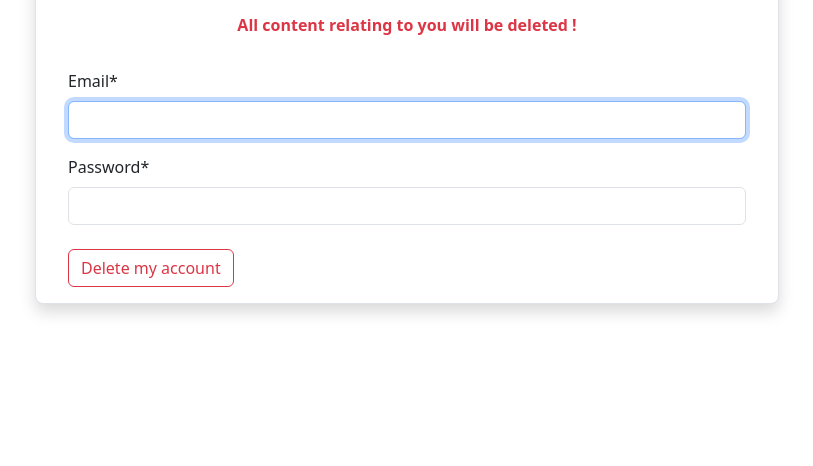
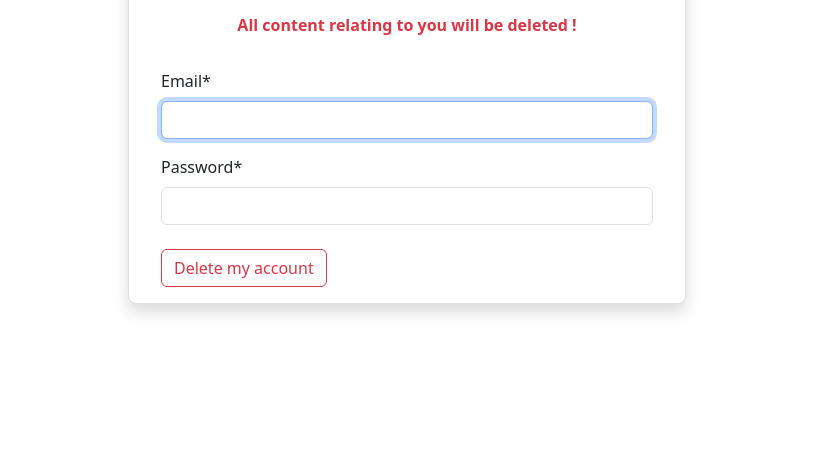
Before and after one commit to johntsinger/verbs-training, a Django app: page /account/delete/ in a window 1280 px wide. Shown: the part 334-800 px from the top of the page, without its empty margins (233-1046 px from the left). Run offline with Django 5.2, Linux system fonts and the light colour scheme; the visitor is signed in with stand-in values (Sample User, id 1); parts of the project's set-up code (start-up, migrations or seed data) failed here and were passed over; some libraries are stand-ins or nearby versions.

Commit message:
update return button

```diff
--- a/training/authentication/templates/authentication/change.html
+++ b/training/authentication/templates/authentication/change.html
@@ -3,8 +3,10 @@
 {% load crispy_forms_tags %}
 
 {% block content %}
+<div class="col-md-10 col-lg-8 mx-auto">
     {% include 'includes/buttons/return.html' %}
-    <div class="bg-white rounded-3 shadow border px-3 my-4 col-md-10 col-lg-8 mx-auto">
+</div>
+<div class="bg-white rounded-3 shadow border px-3 my-4 col-md-8 col-lg-6 mx-auto">
     <form method="post" class="p-3">
         {% csrf_token %}
         {{ form|crispy }}
--- a/training/authentication/templates/authentication/delete.html
+++ b/training/authentication/templates/authentication/delete.html
@@ -3,8 +3,10 @@
 {% load crispy_forms_tags %}
 
 {% block content %}
+<div class="col-md-10 col-lg-8 mx-auto">
     {% include 'includes/buttons/return.html' %}
-    <div class="bg-white rounded-3 shadow border px-3 my-4 col-md-10 col-lg-8 mx-auto">
+</div>
+<div class="bg-white rounded-3 shadow border px-3 my-4 col-md-8 col-lg-6 mx-auto">
     <div class="text-center pt-4">
         <p>Are you sure you want to delete your whole account ?</p>
         <p><strong class="text-danger">You will lose everything !</strong></p>
--- a/training/authentication/templates/authentication/login.html
+++ b/training/authentication/templates/authentication/login.html
@@ -6,7 +6,9 @@
 
 {% block content %}
 <div class="mt-4">
+    <div class="col-md-10 col-lg-8 mx-auto">
         {% include 'includes/buttons/return.html' %}
+    </div>
     <div class="bg-white card shadow rounded-3 border my-4 mx-auto" style="max-width: 500px;">
         <div class="card-body">
             <div class="text-center p-3">
--- a/training/authentication/templates/authentication/password_reset.html
+++ b/training/authentication/templates/authentication/password_reset.html
@@ -6,7 +6,9 @@
 
 {% block content %}
 <div class="mt-4">
+    <div class="col-md-10 col-lg-8 mx-auto">
         {% include 'includes/buttons/return.html' %}
+    </div>
     <div class="bg-white card shadow rounded-3 border my-4 mx-auto" style="max-width: 500px;">
         <div class="card-body">
             <div class="text-center p-3">
--- a/training/authentication/templates/authentication/password_reset_confirm.html
+++ b/training/authentication/templates/authentication/password_reset_confirm.html
@@ -6,7 +6,9 @@
 
 {% block content %}
 <div class="mt-4">
+    <div class="col-md-10 col-lg-8 mx-auto">
         {% include 'includes/buttons/return.html' %}
+    </div>
     <div class="bg-white card shadow rounded-3 border my-4 mx-auto" style="max-width: 500px;">
         <div class="card-body">
             <div class="text-center p-3">
--- a/training/authentication/templates/authentication/password_reset_done.html
+++ b/training/authentication/templates/authentication/password_reset_done.html
@@ -6,7 +6,9 @@
 
 {% block content %}
 <div class="mt-4">
+    <div class="col-md-10 col-lg-8 mx-auto">
         {% include 'includes/buttons/return.html' %}
+    </div>
     <div class="bg-white card shadow rounded-3 border my-4 mx-auto" style="max-width: 500px;">
         <div class="card-body">
             <div class="text-center p-3">
--- a/training/authentication/templates/authentication/signup.html
+++ b/training/authentication/templates/authentication/signup.html
@@ -6,7 +6,9 @@
 
 {% block content %}
 <div class="mt-4">
+    <div class="col-md-10 col-lg-8 mx-auto">
         {% include 'includes/buttons/return.html' %}
+    </div>
     <div class="bg-white card shadow rounded-3 border my-4 mx-auto" style="max-width: 500px;">
         <div class="card-body">
             <div class="text-center p-3">
--- a/training/templates/includes/buttons/return.html
+++ b/training/templates/includes/buttons/return.html
@@ -1,6 +1,4 @@
-<div class="col-md-10 col-lg-8 mx-auto">
-    <a class="btn btn-link icon-link link-body-emphasis text-decoration-none px-0" href="{{ previous_page_url }}">
-        <svg xmlns="http://www.w3.org/2000/svg" width="24" height="24" viewBox="0 0 24 24" fill="none" stroke="currentColor" stroke-width="2" stroke-linecap="round" stroke-linejoin="round" class="lucide lucide-arrow-left me-3"><path d="m12 19-7-7 7-7"/><path d="M19 12H5"/></svg>
-        Return
-    </a>
-</div>
+<a class="btn btn-link icon-link link-body-emphasis text-decoration-none px-0" href="{{ previous_page_url }}">
+    <svg xmlns="http://www.w3.org/2000/svg" width="24" height="24" viewBox="0 0 24 24" fill="none" stroke="currentColor" stroke-width="2" stroke-linecap="round" stroke-linejoin="round" class="lucide lucide-arrow-left me-3"><path d="m12 19-7-7 7-7"/><path d="M19 12H5"/></svg>
+    Return
+</a>
```
Also changed, not shown: training/authentication/templates/authentication/account.html (+4 -3 lines). Lines whose indentation alone changed are shown as unchanged.
